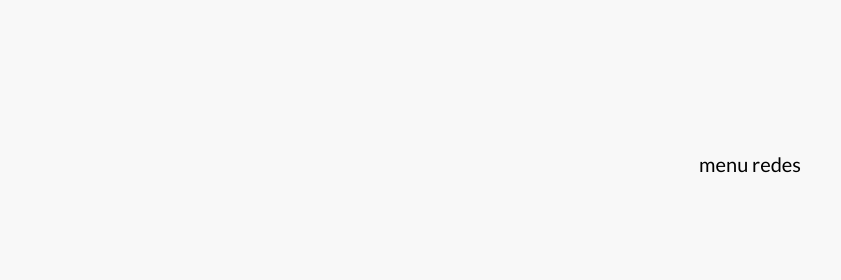
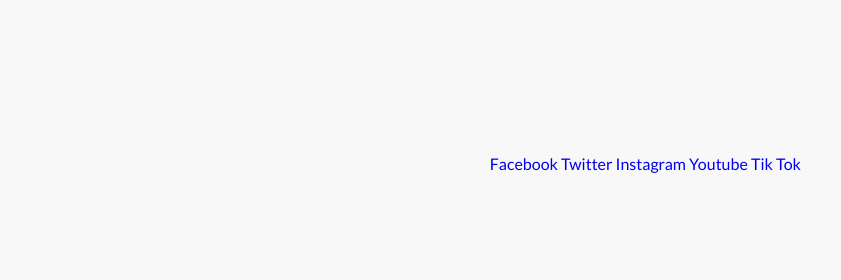
Before and after one commit to mcmmiguel/CarolinaSpaProject, a website: page index.html in a window 1280 px wide. Shown: the top 280 px of the page, 439-1280 px from the left. Drawn offline with nearby package versions, Linux system fonts and the light colour scheme; files that its build step writes are made by us from their sources; a web font is replaced by a local one.

Commit message:
index.html: Enlaces agregados para los sociales. social/ creada y enlazada

```diff
--- a/index.html
+++ b/index.html
@@ -18,7 +18,11 @@
             </div>
 
             <nav class="sociales">
-                <p>menu redes</p>
+                <a href="https://facebook.com" class="sociales__enlace">Facebook</a>
+                <a href="https://twitter.com" class="sociales__enlace">Twitter</a>
+                <a href="https://instagram.com" class="sociales__enlace">Instagram</a>
+                <a href="https://youtube.com" class="sociales__enlace">Youtube</a>
+                <a href="https://tiktok.com" class="sociales__enlace">Tik Tok</a>
             </nav>
         </div>
     </header>
--- a/src/scss/app.scss
+++ b/src/scss/app.scss
@@ -1,2 +1,3 @@
 @use 'base';
 @use 'ui/header';
+@use 'ui/social';
--- /dev/null
+++ b/src/scss/ui/social/_index.scss
@@ -0,0 +1 @@
+@forward 'social';
```
Also changed, not shown: src/scss/ui/social/_social.scss (added).
